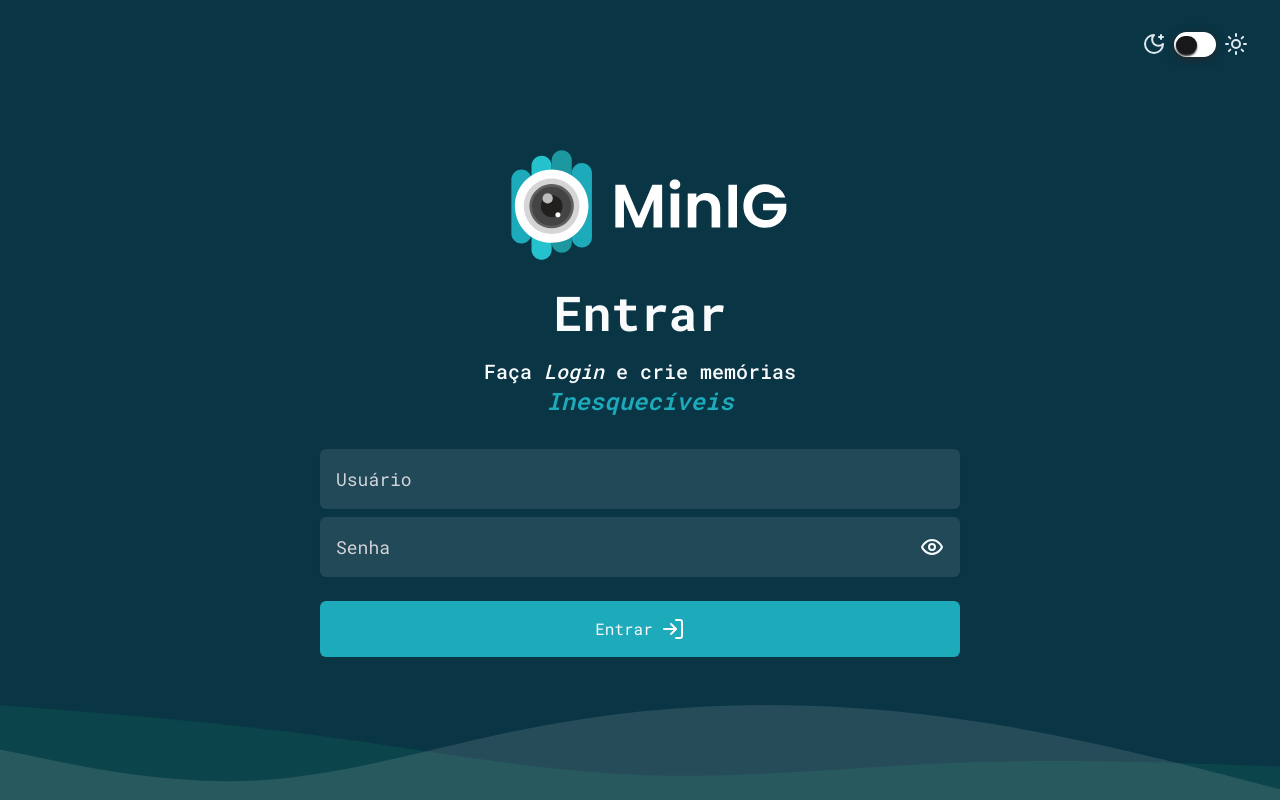
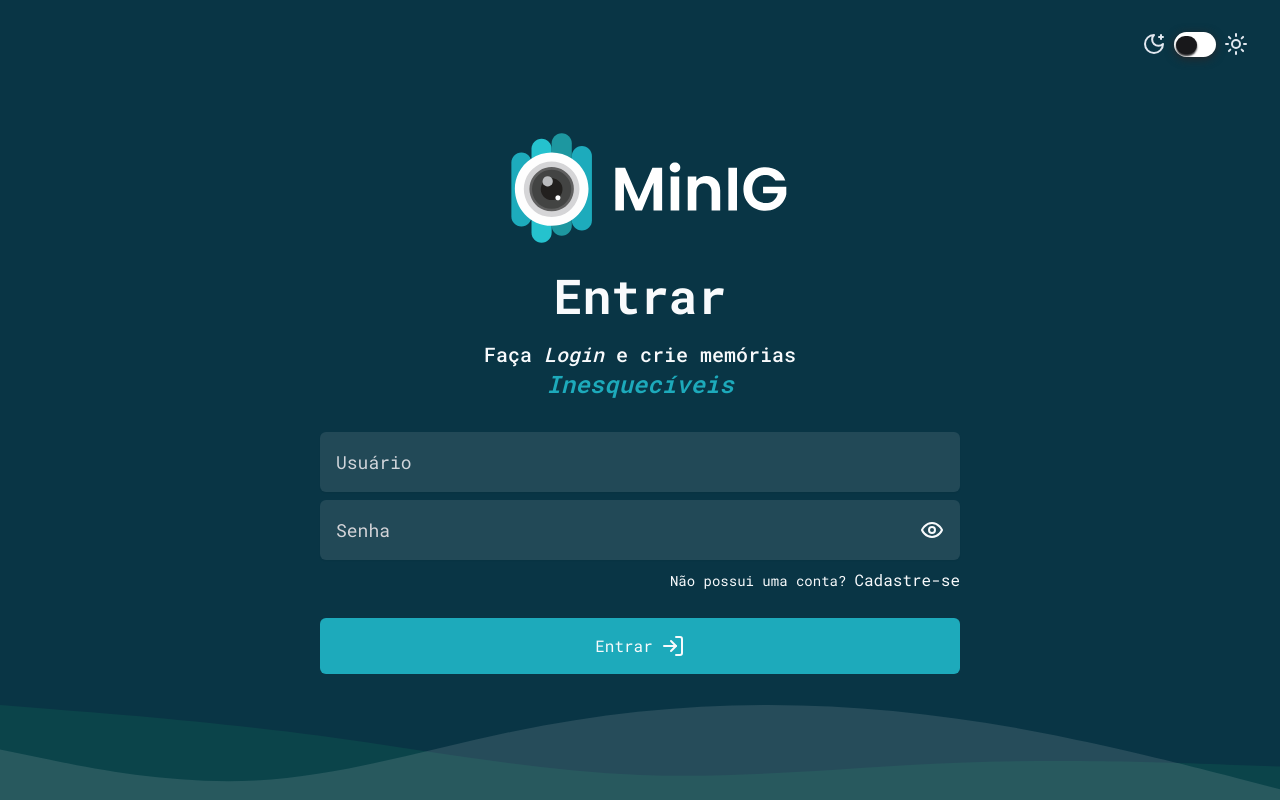
Before and after one commit to es20231/eqp7, a Next.js app in the folder web/: page /auth/login in a window 1280 px wide. Built offline with nearby package versions, Linux system fonts and the light colour scheme.

Commit message:
feat(web/login): add link to register

```diff
--- a/web/src/components/Form/Providers/LoginForm.tsx
+++ b/web/src/components/Form/Providers/LoginForm.tsx
@@ -2,9 +2,11 @@
 
 import { Button } from '@/components/Button'
 import { Form } from '@/components/Form/Parts'
+import { Text } from '@/components/Text'
 import { zodResolver } from '@hookform/resolvers/zod'
 import { Eye, EyeOff, Loader2, LogIn } from 'lucide-react'
 import { signIn } from 'next-auth/react'
+import Link from 'next/link'
 import { useRouter } from 'next/navigation'
 import { ReactNode, useCallback, useState } from 'react'
 import { FormProvider, useForm, useFormContext } from 'react-hook-form'
@@ -84,6 +86,7 @@ const LoginFormComponent = () => {
           placeholder="Usuário"
           className="bg-dark-slate-gray-500 placeholder:text-gray-300"
           around="bg-dark-slate-gray-500"
+          autoComplete="off"
         />
         <Form.ErrorMessage field="username" />
       </Form.Field>
@@ -110,6 +113,15 @@ const LoginFormComponent = () => {
         />
         <Form.ErrorMessage field="password" />
       </Form.Field>
+      <div className="flex w-full items-center justify-end flex-row gap-2">
+        <Text className="text-sm w-fit">Não possui uma conta?</Text>
+        <Link href="/auth/register">
+          <Text className="group transition duration-300 w-fit hover:font-semibold">
+            Cadastre-se
+            <span className="block max-w-0 group-hover:max-w-full trasition-all duration-500 h-0.5 bg-pacific-blue-500" />
+          </Text>
+        </Link>
+      </div>
       <Button
         rightIcon={
           !loading ? (
```
